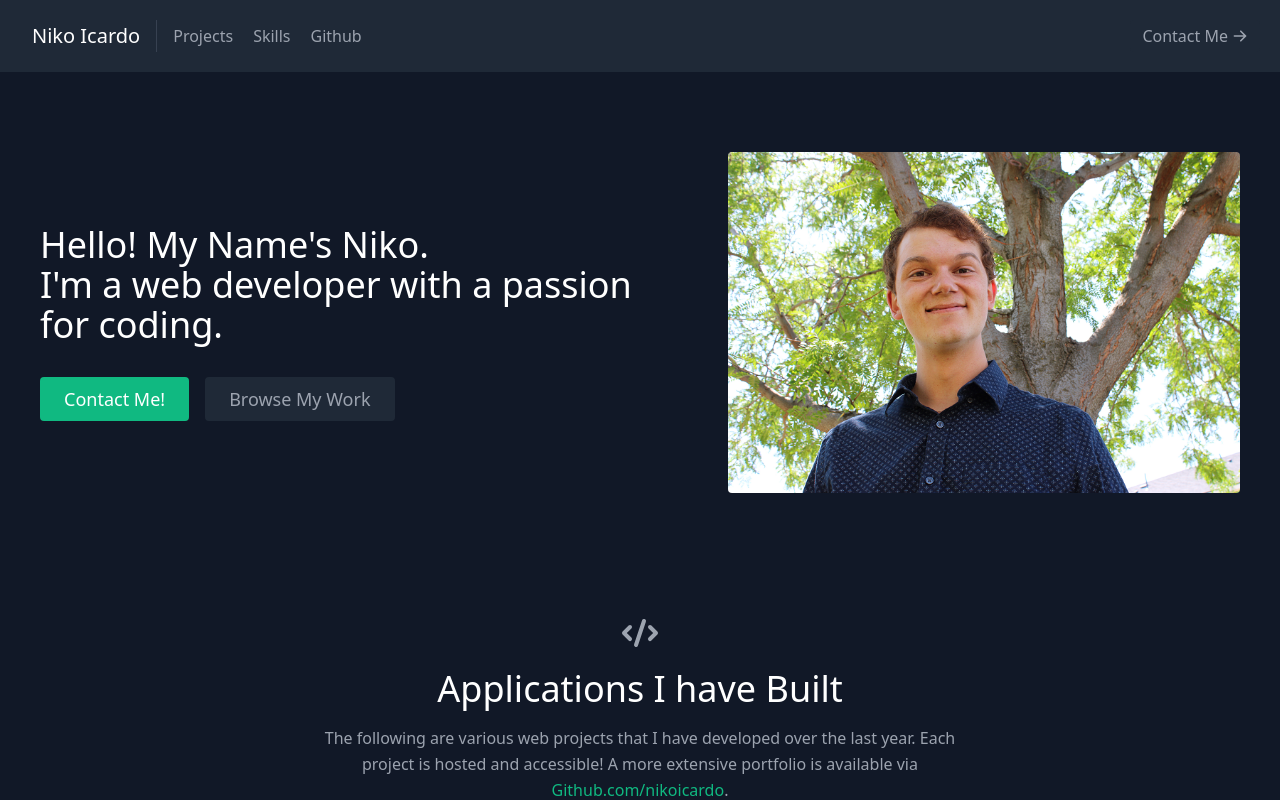
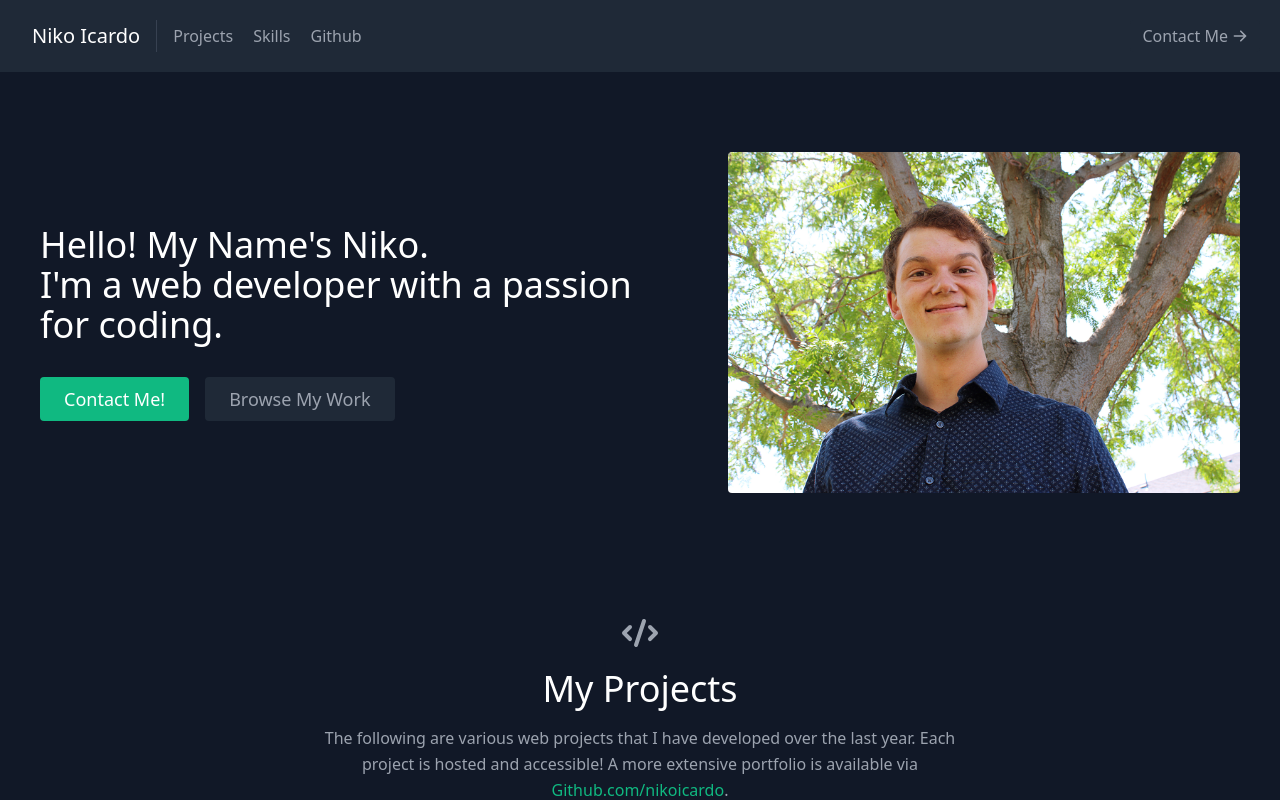
Before and after one commit to NikoIcardo/my-portfolio, a React (Create React App) app: page / in a window 1280 px wide. Shown: the top 800 px of the page. Built offline with nearby package versions, Linux system fonts and the light colour scheme.

Commit message:
Updated a Header

```diff
--- a/src/components/Projects.js
+++ b/src/components/Projects.js
@@ -10,7 +10,7 @@ const Projects = () => {
         <div className="flex flex-col w-full mb-20">
           <CodeIcon className="mx-auto inline-block w-10 mb-4" />
           <h1 className="sm:text-4xl text-3xl font-medium title-font mb-4 text-white">
-            Applications I have Built
+            My Projects
           </h1>
           <p className="lg:w-2/3 mx-auto leading-relaxed text-base">
             The following are various web projects that I have developed over the last year.
```
